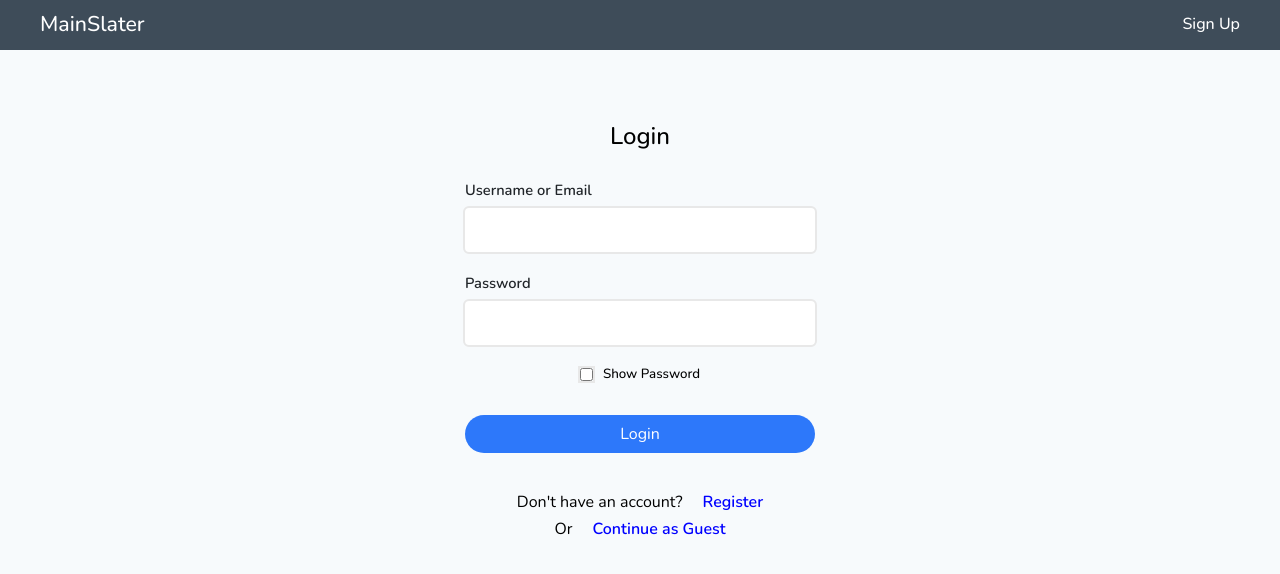
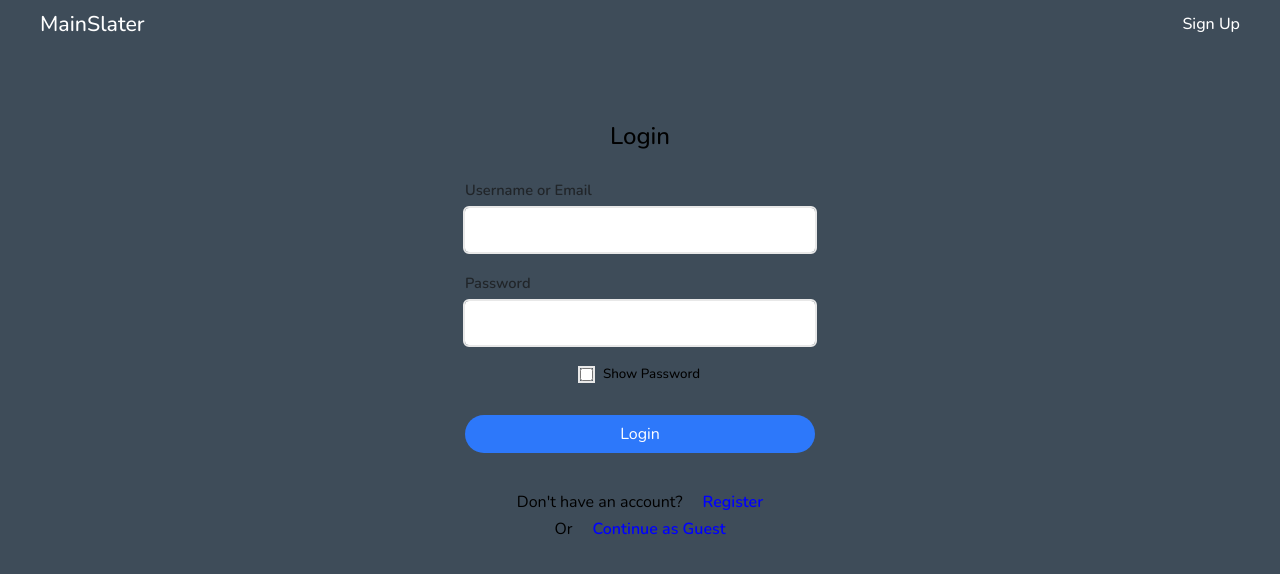
Before and after one commit to n-roth12/DFS-Lineup-Tracker, a React (Create React App) app: page /login in a window 1280 px wide. Shown: the top 574 px of the page. Built offline with nearby package versions, Linux system fonts and the light colour scheme; a web font is replaced by a local one.

Commit message:
Background color for html is different than for page.

```diff
--- a/src/App.css
+++ b/src/App.css
@@ -13,7 +13,7 @@
 }
 
 body {
-  background-color: var(--white-1);
+  background-color: var(--cool-grey-8);
   font-family: 'Nunito', sans-serif;
   font-weight: 500;
 }
@@ -92,6 +92,7 @@ body {
   display: flex;
   flex-direction: column;
   height: 100%;
+  background-color: var(--white-1);
 }
 
 .page-wrapper-inner {
```
